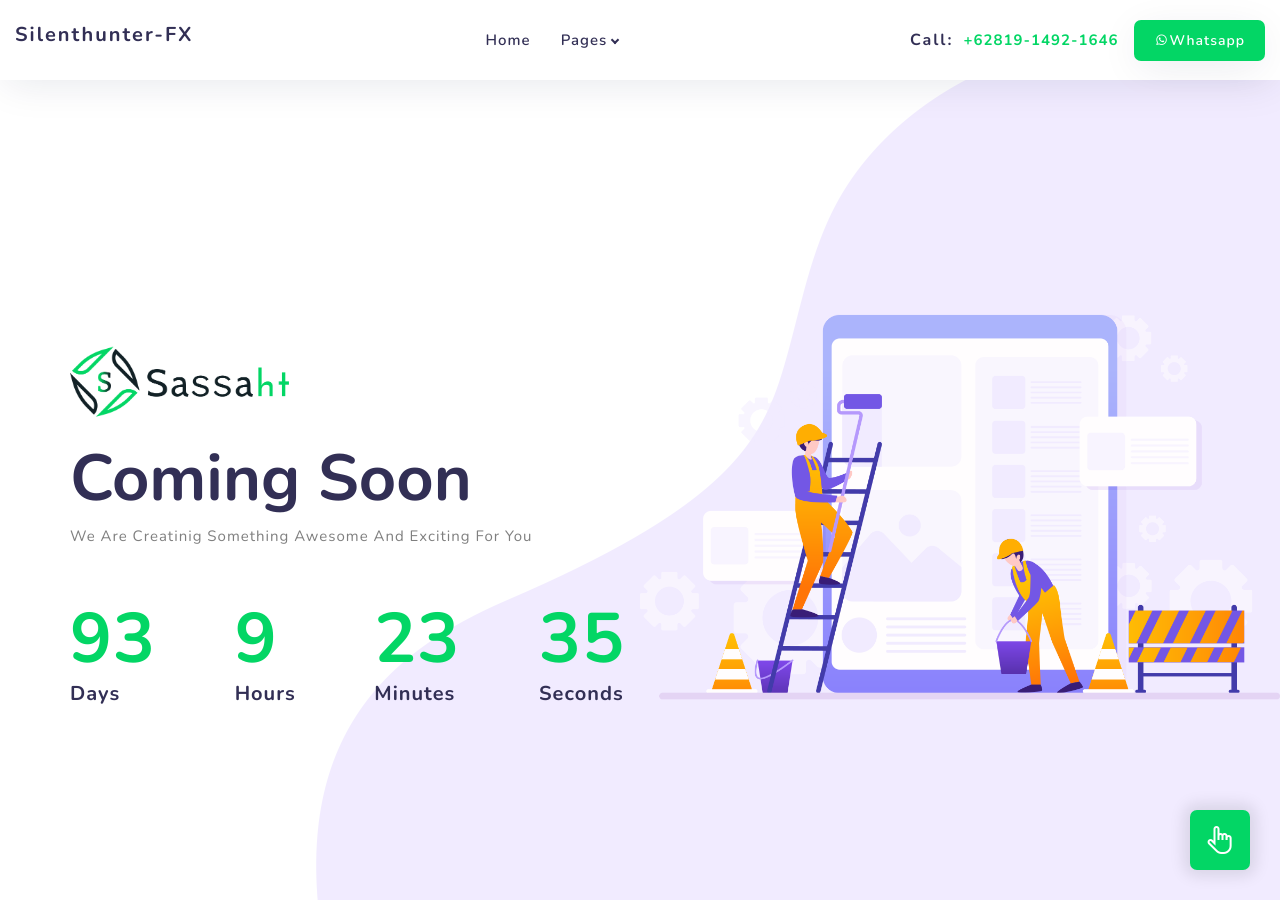
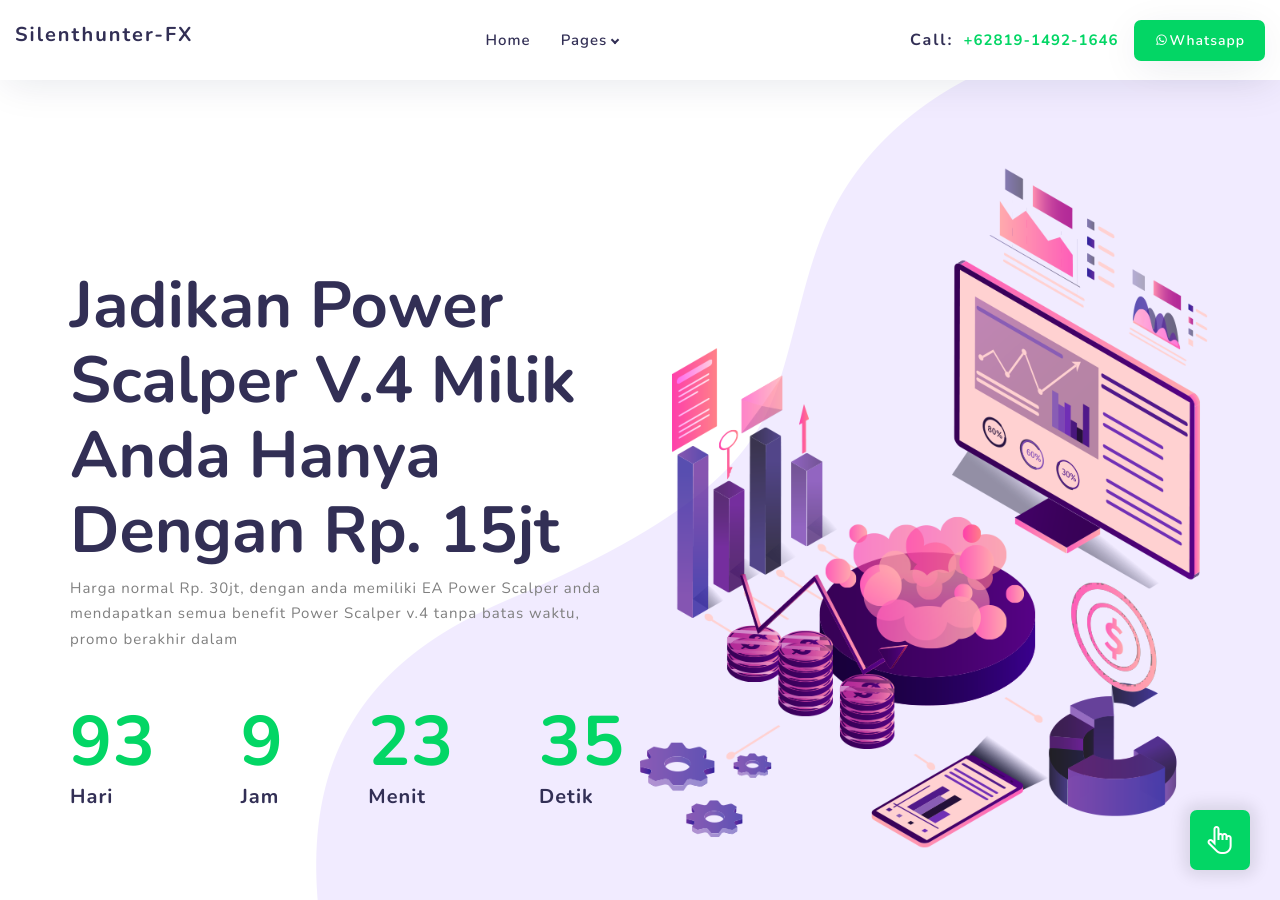
Before and after one commit to silenthunter-ea/silenthunter-ea.github.io, a Jekyll site: the page built from power-scalper.html, in a window 1280 px wide and 900 px high, scrolled down 2586 px. Built offline with Jekyll 4.4.1, drawn with Linux system fonts in a browser that asks for light colours.

```diff
--- a/assets/js/theme-script.js
+++ b/assets/js/theme-script.js
@@ -482,7 +482,7 @@ function countdown() {
     var $this = $(this),
       finalDate = $(this).data('countdown');
     $this.countdown(finalDate, function (event) {
-      $(this).html(event.strftime('<li><span>%-D</span><p>Days</p></li>' + '<li><span>%-H</span><p>Hours</p></li>' + '<li><span>%-M</span><p>Minutes</p></li>' + '<li><span>%S</span><p>Seconds</p></li>'));
+      $(this).html(event.strftime('<li><span>%-D</span><p>Hari</p></li>' + '<li><span>%-H</span><p>Jam</p></li>' + '<li><span>%-M</span><p>Menit</p></li>' + '<li><span>%S</span><p>Detik</p></li>'));
     });
   });
 };
--- a/power-scalper.html
+++ b/power-scalper.html
@@ -140,16 +140,13 @@ nav-index: "false"
       <div class="row">
         <div class="col-lg-6 col-md-12">
           <div class="coming-soon">
-            <a class="logo" href="index.html">
-              <img id="logo-img" class="img-center" src="{{ site.baseurl }}/assets/images/logo.png" alt="">
-            </a>
-            <h1 class="mt-4 mb-2 font-w-7">Coming Soon</h1>
-            <p>We Are Creatinig Something Awesome And Exciting For You</p>
+            <h1 class="mt-4 mb-2 font-w-7">Jadikan Power Scalper v.4 Milik Anda hanya dengan Rp. 15jt </h1>
+            <p>Harga normal Rp. 30jt, dengan anda memiliki EA Power Scalper anda mendapatkan semua benefit Power Scalper v.4 tanpa batas waktu, promo berakhir dalam</p>
             <ul class="countdown list-inline d-flex justify-content-between" data-countdown="2020/12/31"></ul>
           </div>
         </div>
         <div class="col-lg-6 col-md-12 image-column right p-0 md-mt-5">
-        <img class="img-center" src="{{ site.baseurl }}/assets/images/coming-soon-img.png" alt="">
+        <img class="img-center" src="{{ site.baseurl }}/assets/images/banner/01.png" alt="">
       </div>
       </div>
     </div>
```
